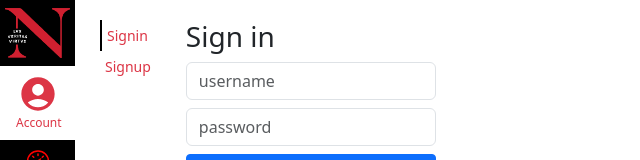
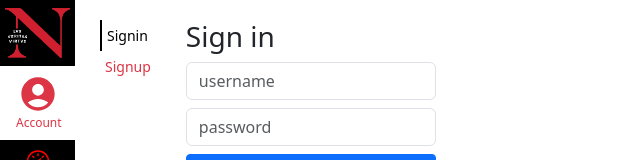
Before and after one commit to sychan91/kambaz-react-web-app-cs5610-sp25, a React (Vite) app: page /#/Kambaz/Account/Signin in a window 1280 px wide. Shown: the top 160 px of the page, without its empty margins (0-640 px from the left). Built offline with nearby package versions, Linux system fonts and the light colour scheme.

Commit message:
account and courses nav text changed to black for active

```diff
--- a/src/Kambaz/styles.css
+++ b/src/Kambaz/styles.css
@@ -50,7 +50,7 @@
 
 /* Course Nav Rules */
 .list-group.wd > .list-group-item.active {
-    color: black;
+    color: black !important;;
     background-color: white;
     border-left: 2px solid black !important;
 }
```
